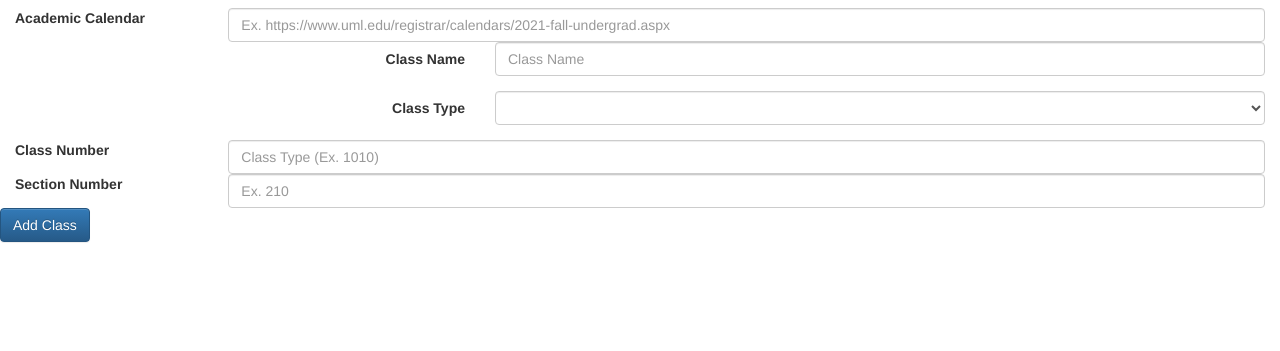
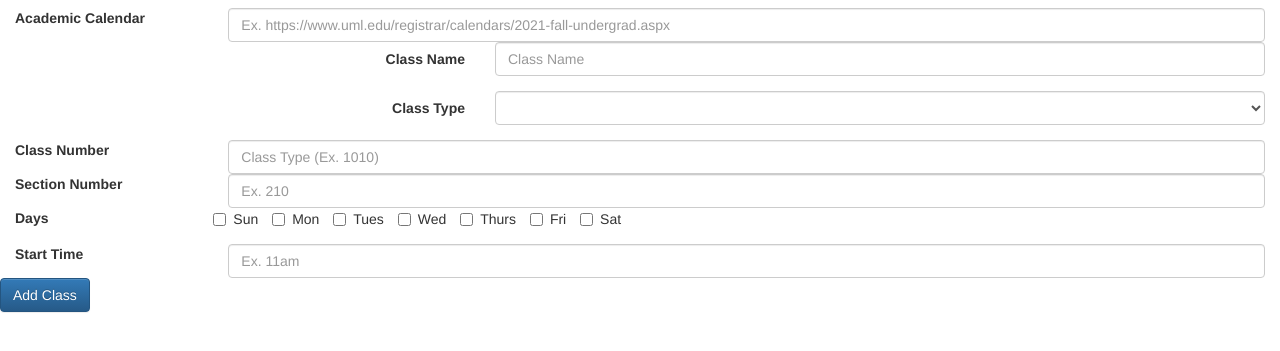
Before and after one commit to john-simonson/App-Pitch, a plain HTML site: page index.html in a window 1280 px wide. Shown: the part 53-404 px from the top of the page. Drawn offline with nearby package versions, Linux system fonts and the light colour scheme.

Commit message:
Update index.html

```diff
--- a/index.html
+++ b/index.html
@@ -55,9 +55,7 @@
                       <label for="inputState" class="col-sm-2 control-label">Class Type</label>
                       <div class="col-sm-10">
                           <select name="state" class="form-control" id="inputState">
-                              <option> </option>
-                              <option>COMP</option>
-                              <option>EECE</option>
+                              <option></option>
                           </select>
                       </div>
                     </div>
@@ -77,6 +75,38 @@
                   </div>
                 </div>
                   </form>
+                  <form><label for="inputEmail" class="col-sm-2 control-label">Days</label></form>
+                  <form>
+                    <label class="checkbox-inline">
+                      <input type="checkbox" id="inlineCheckbox1" value="option1"> Sun
+                    </label>
+                    <label class="checkbox-inline">
+                      <input type="checkbox" id="inlineCheckbox2" value="option2"> Mon
+                    </label>
+                    <label class="checkbox-inline">
+                      <input type="checkbox" id="inlineCheckbox3" value="option3"> Tues
+                    </label>
+                    <label class="checkbox-inline">
+                      <input type="checkbox" id="inlineCheckbox3" value="option3"> Wed
+                    </label>
+                    <label class="checkbox-inline">
+                      <input type="checkbox" id="inlineCheckbox3" value="option3"> Thurs
+                    </label>
+                    <label class="checkbox-inline">
+                      <input type="checkbox" id="inlineCheckbox3" value="option3"> Fri
+                    </label>
+                    <label class="checkbox-inline">
+                      <input type="checkbox" id="inlineCheckbox3" value="option3"> Sat
+                    </label>
+                  </form>
+                  <form>
+                    <div class="form-group">
+                        <label for="inputUsername" class="col-sm-2 control-label">Start Time</label>
+                        <div class="col-sm-10">
+                          <input type="username" class="form-control" id="inputUsername" placeholder="Ex. 11am">
+                        </div>
+                      </div>
+                </form>
                   <button type="button" class="btn btn-primary">Add Class</button>
         <!-- jQuery (necessary for Bootstrap's JavaScript plugins) -->
         <script src="https://ajax.googleapis.com/ajax/libs/jquery/1.12.4/jquery.min.js"></script>
```
